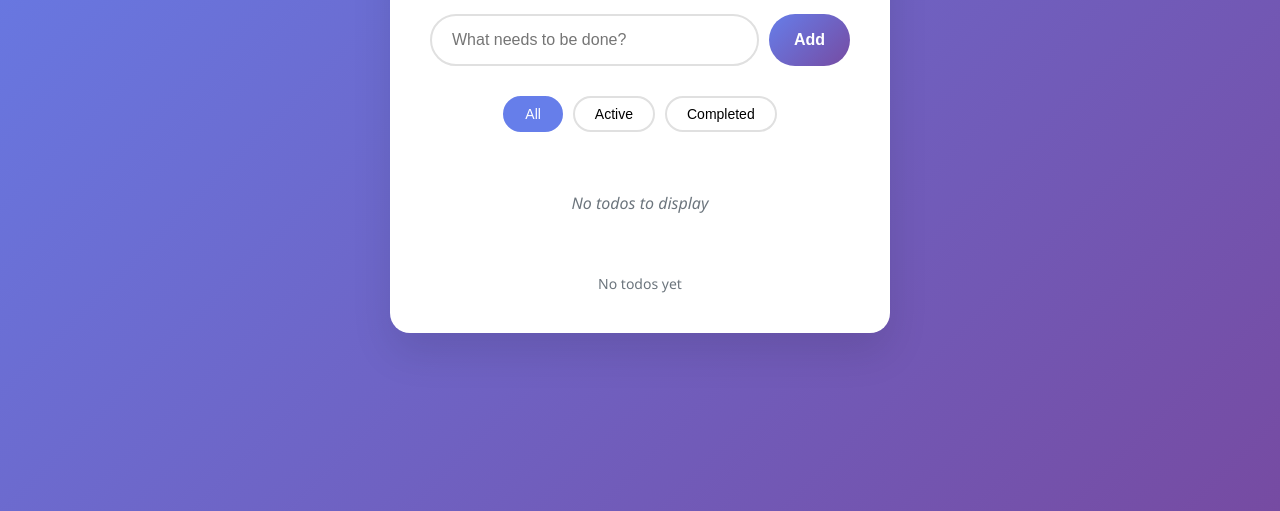
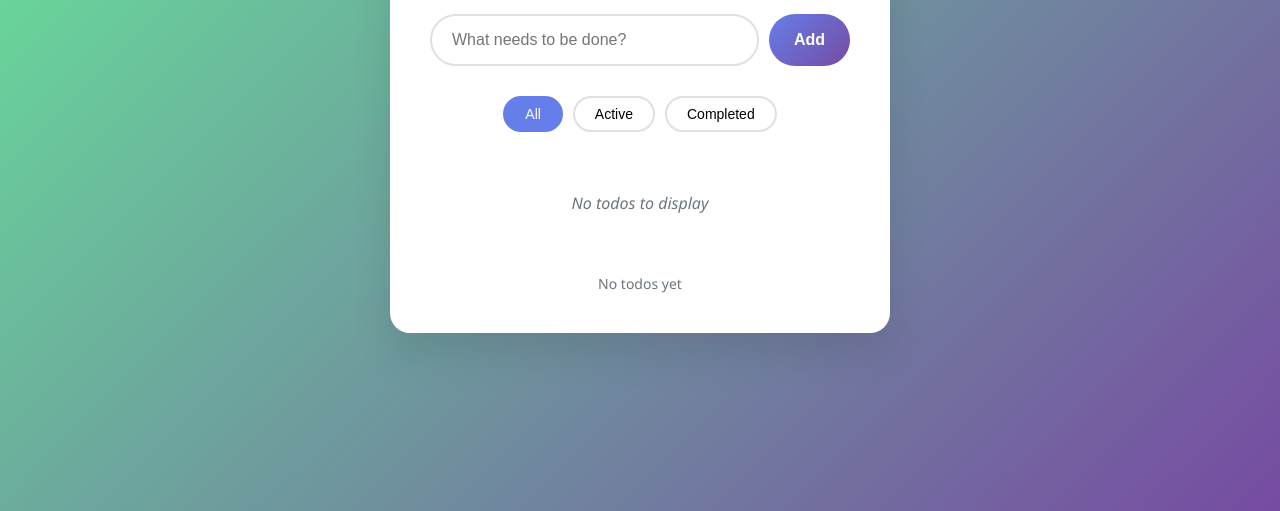
Before and after one commit to saishagoel27/test, a plain HTML site: page index.html in a window 1280 px wide. Shown: the part 289-800 px from the top of the page. Drawn offline with Linux system fonts and the light colour scheme.

Commit message:
Updated index.html

```diff
--- a/index.html
+++ b/index.html
@@ -13,7 +13,7 @@
 
         body {
             font-family: 'Segoe UI', Tahoma, Geneva, Verdana, sans-serif;
-            background: linear-gradient(135deg, #667eea 0%, #764ba2 100%);
+            background: linear-gradient(135deg, #66ea99 0%, #764ba2 100%);
             min-height: 100vh;
             display: flex;
             justify-content: center;
```
